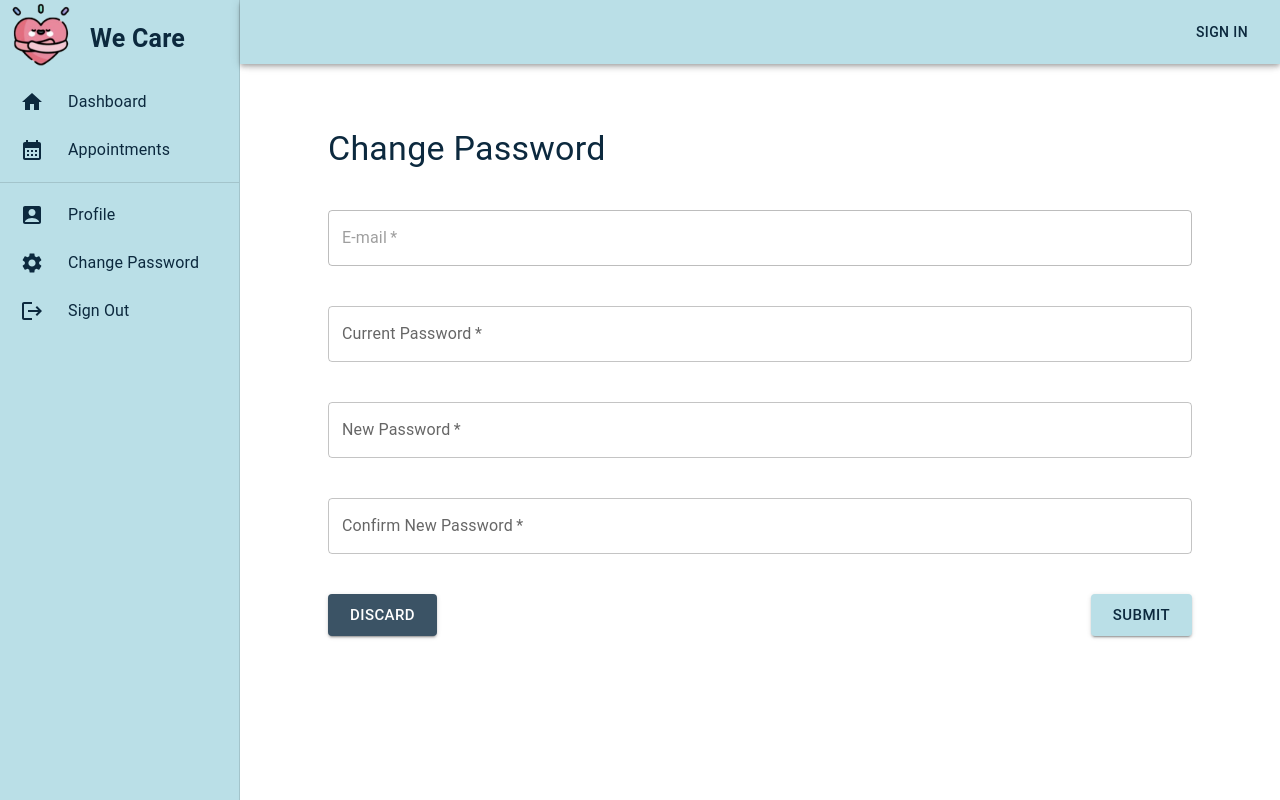
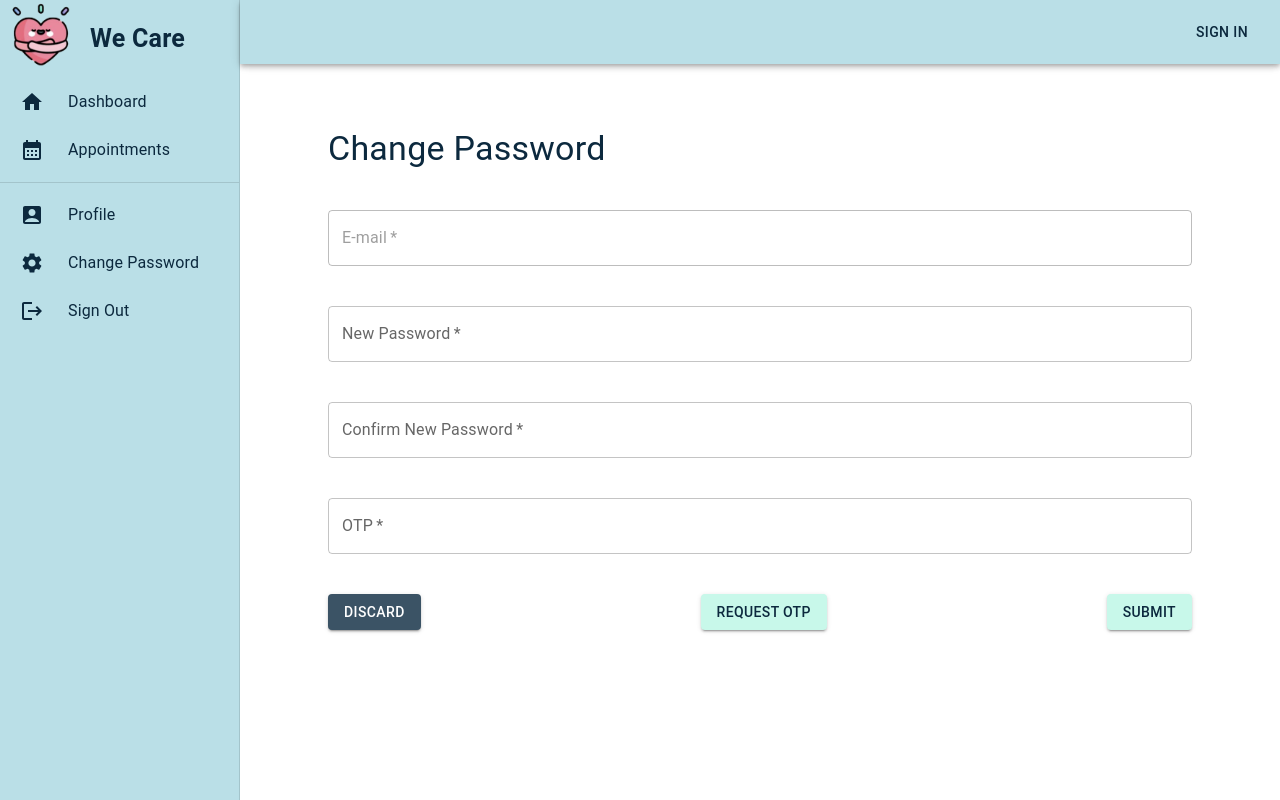
Before and after one commit to wizapp-link/medical-platform-frontend, a React (Create React App) app: page /counselor/changepassword in a window 1280 px wide. Built offline with nearby package versions, Linux system fonts and the light colour scheme.

Commit message:
forgot password and change password

```diff
--- a/src/screens/CounselorChangePasswordScreen.tsx
+++ b/src/screens/CounselorChangePasswordScreen.tsx
@@ -1,22 +1,42 @@
 import { Box, Button, Container, Stack, TextField, Typography } from '@mui/material';
-import React, { FormEvent, useState } from 'react';
+import React, { FormEvent, useEffect, useState } from 'react';
 import { createTheme, ThemeProvider, colors } from '@mui/material';
 import { counselorTheme } from '../Themes';
 import { selectUserLogIn } from '../features/auth/userLogInSlice';
-import { useAppSelector } from '../app/hooks';
+import { useAppDispatch, useAppSelector } from "../app/hooks";
+import ReduxSnackbar from "../components/ReduxSnackbar";
+import { closeSnackbar, newError, requestOtp, resetPassword, selectForgotPassword } from "../features/auth/forgotPasswordSlice";
 
 export default function CounselorChangePasswordScreen(props: any) {
-
 	const { userInfo } = useAppSelector(selectUserLogIn);
 
-	const [email, setEmail] = useState(userInfo?.userData.email);
-	const [password, setPassword] = useState("");
+	const [email, setEmail] = useState(userInfo ? userInfo.userData.email : "");
+	// const [password, setPassword] = useState("");
 	const [newPassword1, setNewPassword1] = useState("");
 	const [newPassword2, setNewPassword2] = useState("");
+	const [otp, setOtp] = useState("");
 
 	const handleSubmit = (e: FormEvent) => {
 		e.preventDefault();
+		if (userInfo) {
+			if (newPassword1 === newPassword2 && newPassword1.length >= 8) {
+				dispatch(resetPassword(userInfo.token, email, otp, newPassword1));
+			} else {
+				dispatch(newError("Passwords do not match or are too short"));
+			}
+
+		}
 	};
+
+	const handleResend = (e: FormEvent) => {
+		e.preventDefault();
+		if (userInfo) {
+			dispatch(requestOtp(userInfo.token, email));
+		}
+	}
+
+	const forgotPassoword = useAppSelector(selectForgotPassword);
+	const dispatch = useAppDispatch();
 
 	return (
 		<ThemeProvider theme={counselorTheme}>
@@ -34,10 +54,9 @@ export default function CounselorChangePasswordScreen(props: any) {
 								autoComplete="email"
 								required
 								disabled
-								sx={{color:'secondary.main'}}
-
+								color='secondary'
 							/>
-							<TextField
+							{/* <TextField
 								id="password-field"
 								label="Current Password"
 								variant="outlined"
@@ -47,7 +66,7 @@ export default function CounselorChangePasswordScreen(props: any) {
 								autoComplete="current-password"
 								required
 								color='secondary'
-							/>
+							/> */}
 							<TextField
 								id="new-password-field-1"
 								label="New Password"
@@ -69,12 +88,26 @@ export default function CounselorChangePasswordScreen(props: any) {
 								color='secondary'
 
 							/>
+							<TextField
+								id="otp-field"
+								label="OTP"
+								variant="outlined"
+								value={otp}
+								onChange={(e) => setOtp(e.target.value)}
+								required
+								color='secondary'
+							/>
 							<Stack direction="row" spacing={5} sx={{ display: 'flex', justifyContent: 'space-between' }}>
-								<Button size={'large'} variant="contained" color="secondary" onClick={() => { window.location.reload() }}>
+								<Button variant="contained" color="secondary" onClick={() => { window.location.reload() }}>
 									Discard
 								</Button>
-								<Button size={'large'} variant="contained" type="submit" onClick={handleSubmit}
-									sx={{ backgroundColor: 'primary.main', ":hover": { backgroundColor: 'primary.dark' } }}
+								<Button variant="contained" type="submit" onClick={handleResend}
+									sx={{ backgroundColor: 'primary.dark', ":hover": { backgroundColor: 'primary.main' } }}
+								>
+									Request OTP
+								</Button>
+								<Button variant="contained" type="submit" onClick={handleSubmit}
+									sx={{ backgroundColor: 'primary.dark', ":hover": { backgroundColor: 'primary.main' } }}
 								>
 									Submit
 								</Button>
@@ -82,6 +115,15 @@ export default function CounselorChangePasswordScreen(props: any) {
 						</Stack>
 					</form>
 				</Container>
+				<ReduxSnackbar
+					show={forgotPassoword.showSnackbar}
+					loading={forgotPassoword.loading}
+					success={forgotPassoword.success}
+					error={forgotPassoword.error}
+					message={forgotPassoword.message}
+					onClose={() => dispatch(closeSnackbar())}
+					autoHideDuration={5000}
+				/>
 			</Box >
 		</ThemeProvider>
 	);
--- a/src/screens/DoctorChangePasswordScreen.tsx
+++ b/src/screens/DoctorChangePasswordScreen.tsx
@@ -1,59 +1,43 @@
-import { Box, Button, Container, Snackbar, Stack, TextField, Typography } from "@mui/material";
-import * as React from 'react';
-import { FormEvent, useState } from "react";
-import { createTheme, ThemeProvider, colors} from '@mui/material';
+import { Box, Button, Container, Stack, TextField, Typography } from '@mui/material';
+import React, { FormEvent, useEffect, useState } from 'react';
+import { createTheme, ThemeProvider, colors } from '@mui/material';
 import { doctorTheme } from '../Themes';
-import { useDispatch, useSelector } from "react-redux";
-import { RootState } from "../app/store";
-import { useAppSelector } from "../app/hooks";
-import { selectUserLogIn } from "../features/auth/userLogInSlice";
+import { selectUserLogIn } from '../features/auth/userLogInSlice';
+import { useAppDispatch, useAppSelector } from "../app/hooks";
+import ReduxSnackbar from "../components/ReduxSnackbar";
+import { closeSnackbar, newError, requestOtp, resetPassword, selectForgotPassword } from "../features/auth/forgotPasswordSlice";
 
 export default function DoctorChangePasswordScreen(props: any) {
-	const doctor = useSelector((state:RootState) => state.doctor)
+
 	const { userInfo } = useAppSelector(selectUserLogIn);
-	const dispatch = useDispatch()
 
-	const [email, setEmail] = useState(userInfo?.userData.email);
-	const [password, setPassword] = useState("");
+	const [email, setEmail] = useState(userInfo ? userInfo.userData.email : "");
+	// const [password, setPassword] = useState("");
 	const [newPassword1, setNewPassword1] = useState("");
 	const [newPassword2, setNewPassword2] = useState("");
-
-	const [openNotMatch, setOpenNotMatch] = useState(false)
-	const [openIncorrectPsw, setOpenIncorrectPsw] = useState(false)
-	const [openChanged, setOpenChanged] = useState(false)
-	const [openNotFilled, setOpenNotFilled] = useState(false)
-
-	const handleSnackbarClose = () => {
-		setOpenNotMatch(false)
-		setOpenIncorrectPsw(false)
-		setOpenChanged(false)
-		setOpenNotFilled(false)
-	};
+	const [otp, setOtp] = useState("");
 
 	const handleSubmit = (e: FormEvent) => {
 		e.preventDefault();
-		if(!password || !newPassword1 || !newPassword2) {
-			setOpenNotFilled(true)
-			return;
-		}
-		//todo: token to password
-		if(password != userInfo?.token){
-			setOpenIncorrectPsw(true)
-			return;
-		}
-		if(newPassword1 != newPassword2) {
-			setOpenNotMatch(true)
-			return;
+		if (userInfo) {
+			if (newPassword1 === newPassword2 && newPassword1.length >= 8) {
+				dispatch(resetPassword(userInfo.token, email, otp, newPassword1));
+			} else {
+				dispatch(newError("Passwords do not match or are too short"));
 			}
 
-		//todo: update password
-		// dispatch(passwordUpdate(newPassword1
-		// ))
-		setPassword("")
-		setNewPassword1("")
-		setNewPassword2("")
-		setOpenChanged(true)
+		}
 	};
+
+	const handleResend = (e: FormEvent) => {
+		e.preventDefault();
+		if (userInfo) {
+			dispatch(requestOtp(userInfo.token, email));
+		}
+	}
+
+	const forgotPassoword = useAppSelector(selectForgotPassword);
+	const dispatch = useAppDispatch();
 
 	return (
 		<ThemeProvider theme={doctorTheme}>
@@ -61,7 +45,7 @@ export default function DoctorChangePasswordScreen(props: any) {
 				<Container>
 					<form onSubmit={handleSubmit}>
 						<Stack spacing={5} padding={5}>
-						<Typography variant="h4">Change Password</Typography>
+							<Typography variant="h4" color={'primary.contrastText'}>Change Password</Typography>
 							<TextField
 								id="email-field"
 								label="E-mail"
@@ -71,8 +55,9 @@ export default function DoctorChangePasswordScreen(props: any) {
 								autoComplete="email"
 								required
 								disabled
+								color='secondary'
 							/>
-						<TextField
+							{/* <TextField
 								id="password-field"
 								label="Current Password"
 								variant="outlined"
@@ -81,7 +66,8 @@ export default function DoctorChangePasswordScreen(props: any) {
 								type="password"
 								autoComplete="current-password"
 								required
-						/>
+								color='secondary'
+							/> */}
 							<TextField
 								id="new-password-field-1"
 								label="New Password"
@@ -90,6 +76,7 @@ export default function DoctorChangePasswordScreen(props: any) {
 								onChange={(e) => setNewPassword1(e.target.value)}
 								type="password"
 								required
+								color='secondary'
 							/>
 							<TextField
 								id="new-password-field-2"
@@ -99,44 +86,47 @@ export default function DoctorChangePasswordScreen(props: any) {
 								onChange={(e) => setNewPassword2(e.target.value)}
 								type="password"
 								required
+								color='secondary'
+
+							/>
+							<TextField
+								id="otp-field"
+								label="OTP"
+								variant="outlined"
+								value={otp}
+								onChange={(e) => setOtp(e.target.value)}
+								required
+								color='secondary'
 							/>
 							<Stack direction="row" spacing={5} sx={{ display: 'flex', justifyContent: 'space-between' }}>
 								<Button variant="contained" color="secondary" onClick={() => { window.location.reload() }}>
 									Discard
 								</Button>
-							<Button variant="contained" color="primary" type="submit" onClick={handleSubmit}>
+								<Button variant="contained" type="submit" onClick={handleResend}
+									sx={{ backgroundColor: 'primary.dark', ":hover": { backgroundColor: 'primary.main' } }}
+								>
+									Request OTP
+								</Button>
+								<Button variant="contained" type="submit" onClick={handleSubmit}
+									sx={{ backgroundColor: 'primary.dark', ":hover": { backgroundColor: 'primary.main' } }}
+								>
 									Submit
 								</Button>
-
-							<Snackbar
-								open={openNotMatch}
-								message="NEW PASSWORD DID NOT MATCH CONFIRM PASSWORD"
-								autoHideDuration={3000}
-								onClose={handleSnackbarClose}
-							/>
-							<Snackbar
-								open={openIncorrectPsw}
-								message="CURRENT PASSWORD IS NOT CORRECT"
-								autoHideDuration={3000}
-								onClose={handleSnackbarClose}
-							/>
-							<Snackbar
-								open={openChanged}
-								message="PASSWORD CHANGED SUCCESSFUL"
-								autoHideDuration={3000}
-								onClose={handleSnackbarClose}
-							/>
-							<Snackbar
-								open={openNotFilled}
-								message="PLEASE FILL ALL REQUIRED FIELDS"
-								autoHideDuration={3000}
-								onClose={handleSnackbarClose}
-							/>
 							</Stack>
 						</Stack>
 					</form>
 				</Container>
+				<ReduxSnackbar
+					show={forgotPassoword.showSnackbar}
+					loading={forgotPassoword.loading}
+					success={forgotPassoword.success}
+					error={forgotPassoword.error}
+					message={forgotPassoword.message}
+					onClose={() => dispatch(closeSnackbar())}
+					autoHideDuration={5000}
+				/>
 			</Box >
 		</ThemeProvider>
 	);
+
 }
--- a/src/screens/ForgotPasswordScreen.tsx
+++ b/src/screens/ForgotPasswordScreen.tsx
@@ -33,7 +33,8 @@ export default function ForgotPasswordScreen() {
 		}
 	};
 
-	const handleResend = () => {
+	const handleResend = (e: FormEvent) => {
+		e.preventDefault();
 		dispatch(requestOtp(undefined, email));
 	}
 
--- a/src/screens/ManagerChangePasswordScreen.tsx
+++ b/src/screens/ManagerChangePasswordScreen.tsx
@@ -1,22 +1,43 @@
 import { Box, Button, Container, Stack, TextField, Typography } from '@mui/material';
-import React, { FormEvent, useState } from 'react';
+import React, { FormEvent, useEffect, useState } from 'react';
 import { createTheme, ThemeProvider, colors } from '@mui/material';
 import { managerTheme } from '../Themes';
 import { selectUserLogIn } from '../features/auth/userLogInSlice';
-import { useAppSelector } from '../app/hooks';
+import { useAppDispatch, useAppSelector } from "../app/hooks";
+import ReduxSnackbar from "../components/ReduxSnackbar";
+import { closeSnackbar, newError, requestOtp, resetPassword, selectForgotPassword } from "../features/auth/forgotPasswordSlice";
 
 export default function ManagerChangePasswordScreen(props: any) {
 
 	const { userInfo } = useAppSelector(selectUserLogIn);
 
-	const [email, setEmail] = useState(userInfo?.userData.email);
-	const [password, setPassword] = useState("");
+	const [email, setEmail] = useState(userInfo ? userInfo.userData.email : "");
+	// const [password, setPassword] = useState("");
 	const [newPassword1, setNewPassword1] = useState("");
 	const [newPassword2, setNewPassword2] = useState("");
+	const [otp, setOtp] = useState("");
 
 	const handleSubmit = (e: FormEvent) => {
 		e.preventDefault();
+		if (userInfo) {
+			if (newPassword1 === newPassword2 && newPassword1.length >= 8) {
+				dispatch(resetPassword(userInfo.token, email, otp, newPassword1));
+			} else {
+				dispatch(newError("Passwords do not match or are too short"));
+			}
+
+		}
 	};
+
+	const handleResend = (e: FormEvent) => {
+		e.preventDefault();
+		if (userInfo) {
+			dispatch(requestOtp(userInfo.token, email));
+		}
+	}
+
+	const forgotPassoword = useAppSelector(selectForgotPassword);
+	const dispatch = useAppDispatch();
 
 	return (
 		<ThemeProvider theme={managerTheme}>
@@ -24,7 +45,7 @@ export default function ManagerChangePasswordScreen(props: any) {
 				<Container>
 					<form onSubmit={handleSubmit}>
 						<Stack spacing={5} padding={5}>
-							<Typography variant="h4" color={'primary.contrastText'}>Settings</Typography>
+							<Typography variant="h4" color={'primary.contrastText'}>Change Password</Typography>
 							<TextField
 								id="email-field"
 								label="E-mail"
@@ -34,10 +55,9 @@ export default function ManagerChangePasswordScreen(props: any) {
 								autoComplete="email"
 								required
 								disabled
-								sx={{color:'secondary.main'}}
-
+								color='secondary'
 							/>
-							<TextField
+							{/* <TextField
 								id="password-field"
 								label="Current Password"
 								variant="outlined"
@@ -47,8 +67,7 @@ export default function ManagerChangePasswordScreen(props: any) {
 								autoComplete="current-password"
 								required
 								color='secondary'
-								disabled
-							/>
+							/> */}
 							<TextField
 								id="new-password-field-1"
 								label="New Password"
@@ -58,7 +77,6 @@ export default function ManagerChangePasswordScreen(props: any) {
 								type="password"
 								required
 								color='secondary'
-								disabled
 							/>
 							<TextField
 								id="new-password-field-2"
@@ -69,15 +87,28 @@ export default function ManagerChangePasswordScreen(props: any) {
 								type="password"
 								required
 								color='secondary'
-								disabled
 
 							/>
+							<TextField
+								id="otp-field"
+								label="OTP"
+								variant="outlined"
+								value={otp}
+								onChange={(e) => setOtp(e.target.value)}
+								required
+								color='secondary'
+							/>
 							<Stack direction="row" spacing={5} sx={{ display: 'flex', justifyContent: 'space-between' }}>
-								<Button disabled size={'large'} variant="contained" color="secondary" onClick={() => { window.location.reload() }}>
+								<Button variant="contained" color="secondary" onClick={() => { window.location.reload() }}>
 									Discard
 								</Button>
-								<Button disabled size={'large'} variant="contained" type="submit" onClick={handleSubmit}
-									sx={{ backgroundColor: 'primary.main', ":hover": { backgroundColor: 'primary.dark' } }}
+								<Button variant="contained" type="submit" onClick={handleResend}
+									sx={{ backgroundColor: 'primary.dark', ":hover": { backgroundColor: 'primary.main' } }}
+								>
+									Request OTP
+								</Button>
+								<Button variant="contained" type="submit" onClick={handleSubmit}
+									sx={{ backgroundColor: 'primary.dark', ":hover": { backgroundColor: 'primary.main' } }}
 								>
 									Submit
 								</Button>
@@ -85,7 +116,17 @@ export default function ManagerChangePasswordScreen(props: any) {
 						</Stack>
 					</form>
 				</Container>
+				<ReduxSnackbar
+					show={forgotPassoword.showSnackbar}
+					loading={forgotPassoword.loading}
+					success={forgotPassoword.success}
+					error={forgotPassoword.error}
+					message={forgotPassoword.message}
+					onClose={() => dispatch(closeSnackbar())}
+					autoHideDuration={5000}
+				/>
 			</Box >
 		</ThemeProvider>
 	);
+
 }
--- a/src/screens/PatientChangePasswordScreen.tsx
+++ b/src/screens/PatientChangePasswordScreen.tsx
@@ -12,7 +12,7 @@ export default function PatientChangePasswordScreen(props: any) {
 	const { userInfo } = useAppSelector(selectUserLogIn);
 
 	const [email, setEmail] = useState(userInfo ? userInfo.userData.email : "");
-	const [password, setPassword] = useState("");
+	// const [password, setPassword] = useState("");
 	const [newPassword1, setNewPassword1] = useState("");
 	const [newPassword2, setNewPassword2] = useState("");
 	const [otp, setOtp] = useState("");
@@ -29,7 +29,8 @@ export default function PatientChangePasswordScreen(props: any) {
 		}
 	};
 
-	const handleResend = () => {
+	const handleResend = (e: FormEvent) => {
+		e.preventDefault();
 		if (userInfo) {
 			dispatch(requestOtp(userInfo.token, email));
 		}
@@ -56,7 +57,7 @@ export default function PatientChangePasswordScreen(props: any) {
 								disabled
 								color='secondary'
 							/>
-							<TextField
+							{/* <TextField
 								id="password-field"
 								label="Current Password"
 								variant="outlined"
@@ -66,7 +67,7 @@ export default function PatientChangePasswordScreen(props: any) {
 								autoComplete="current-password"
 								required
 								color='secondary'
-							/>
+							/> */}
 							<TextField
 								id="new-password-field-1"
 								label="New Password"
```
Lines whose indentation alone changed are shown as unchanged.
